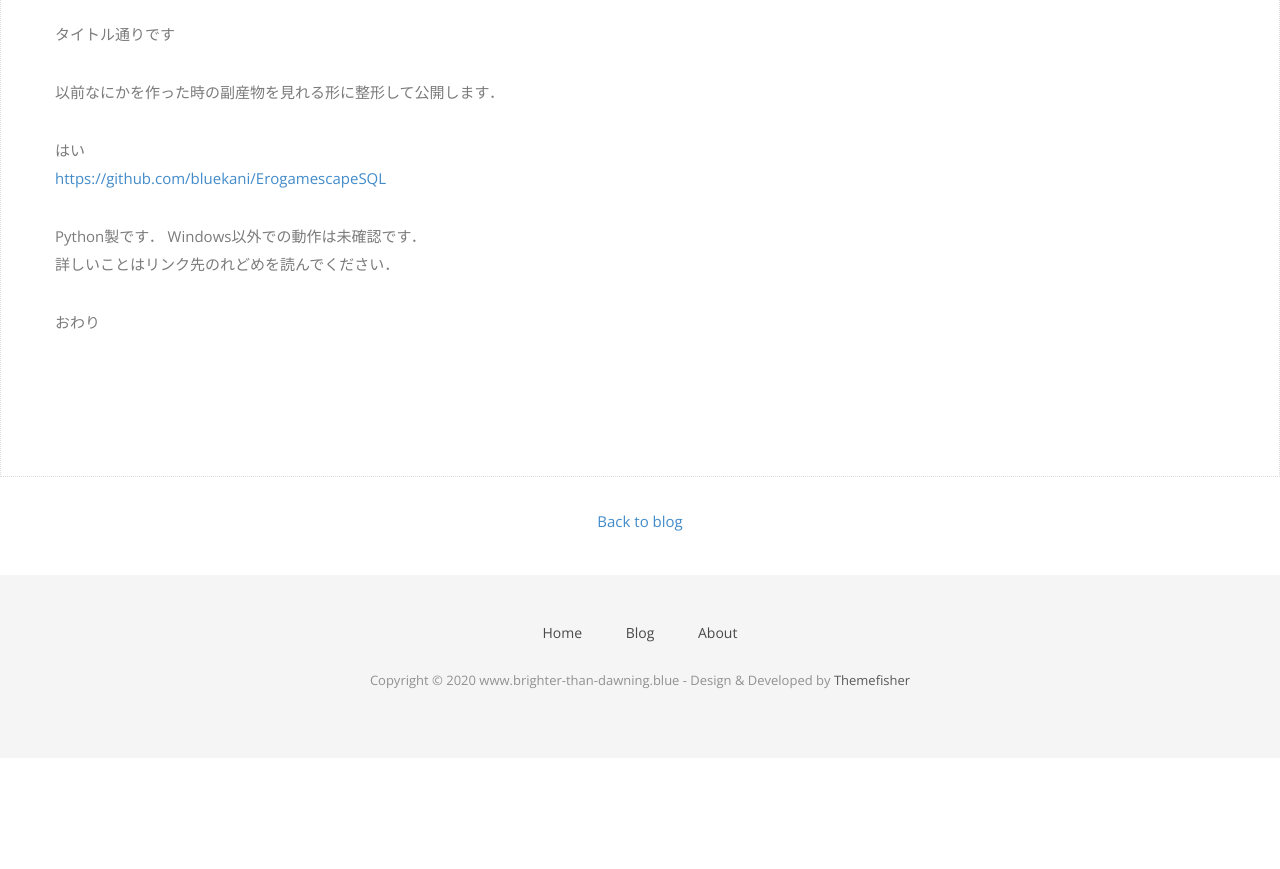
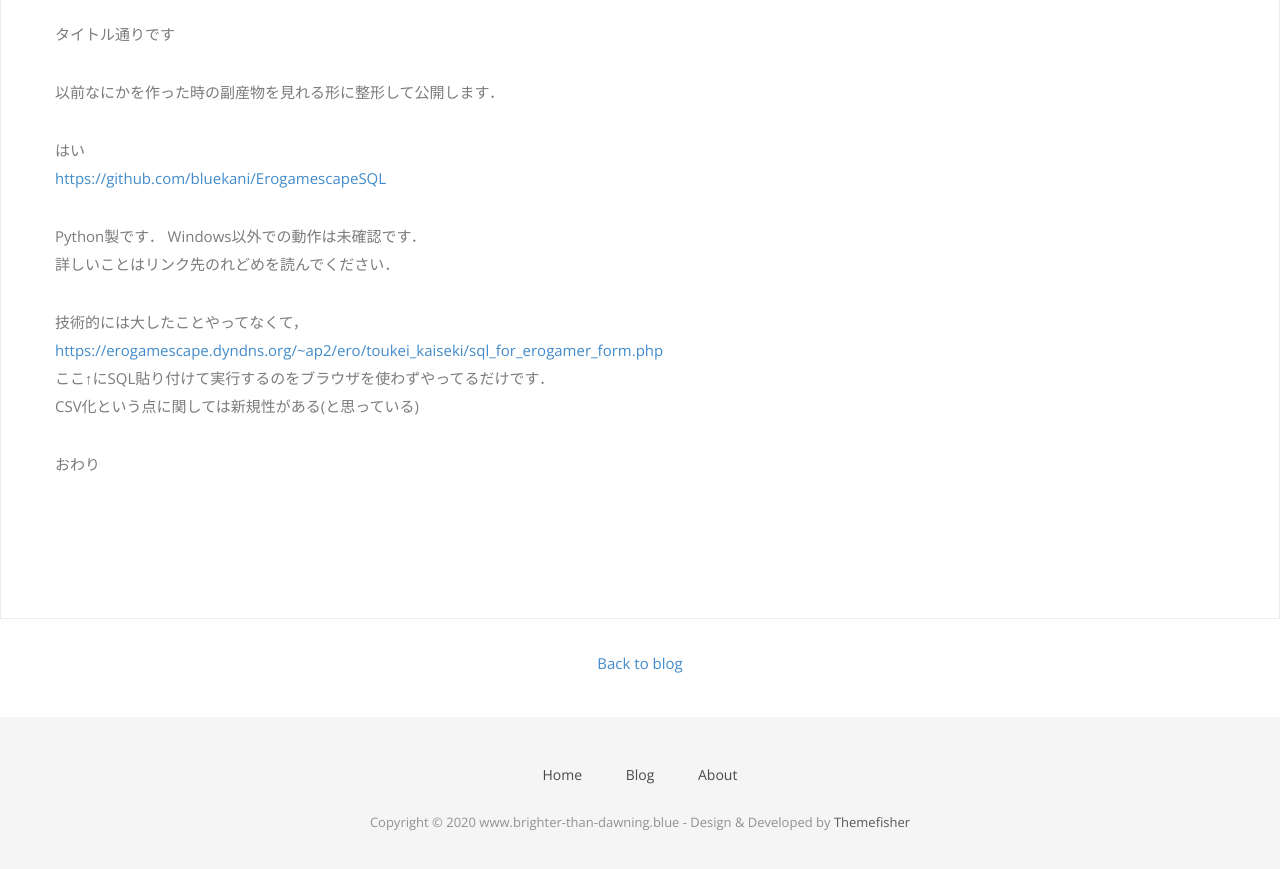
Before and after one commit to bluekani/bluekani-bluekani.github.io, a Jekyll site: the page built from _posts/2020-10-02-erosuke-sql.md, in a window 1280 px wide and 900 px high, scrolled down 789 px. Shown: the top 869 px of the window. Built offline with Jekyll 4.4.1, drawn with Linux system fonts in a browser that asks for light colours; nearby versions of some CDN libraries; some web fonts are replaced; before the commit the page ends 1547 px from its top, so only the background shows below that.

Commit message:
Fix post

```diff
--- a/_posts/2020-10-02-erosuke-sql.md
+++ b/_posts/2020-10-02-erosuke-sql.md
@@ -15,4 +15,9 @@ Python製です．
 Windows以外での動作は未確認です．
 詳しいことはリンク先のれどめを読んでください．
 
+技術的には大したことやってなくて，
+<https://erogamescape.dyndns.org/~ap2/ero/toukei_kaiseki/sql_for_erogamer_form.php>
+ここ↑にSQL貼り付けて実行するのをブラウザを使わずやってるだけです．
+CSV化という点に関しては新規性がある(と思っている)
+
 おわり
```
